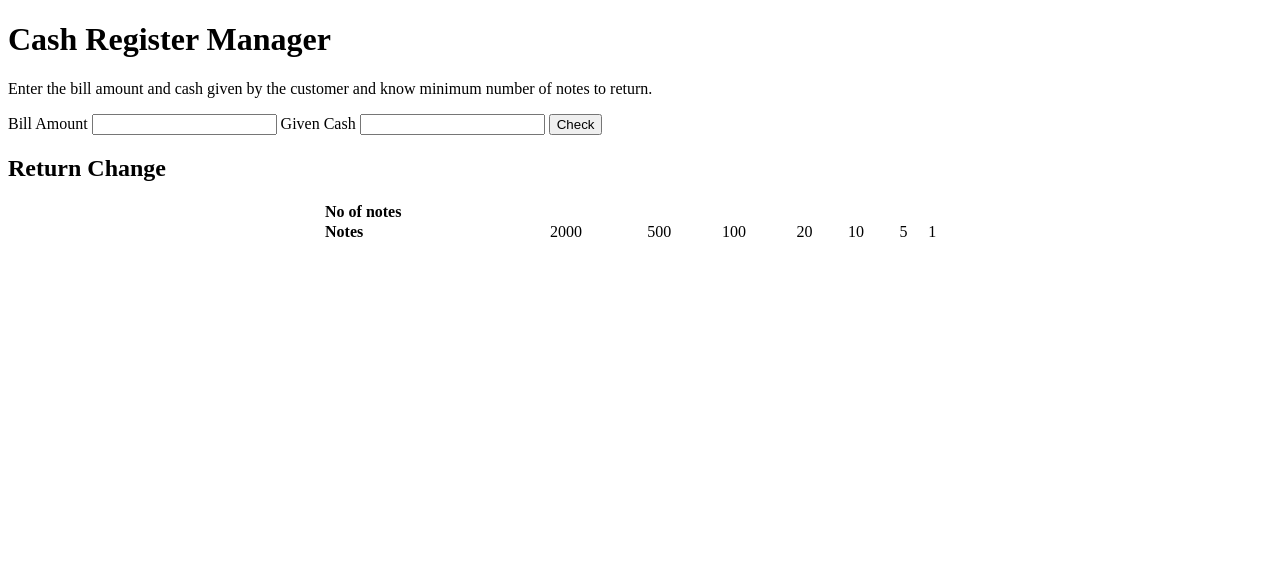
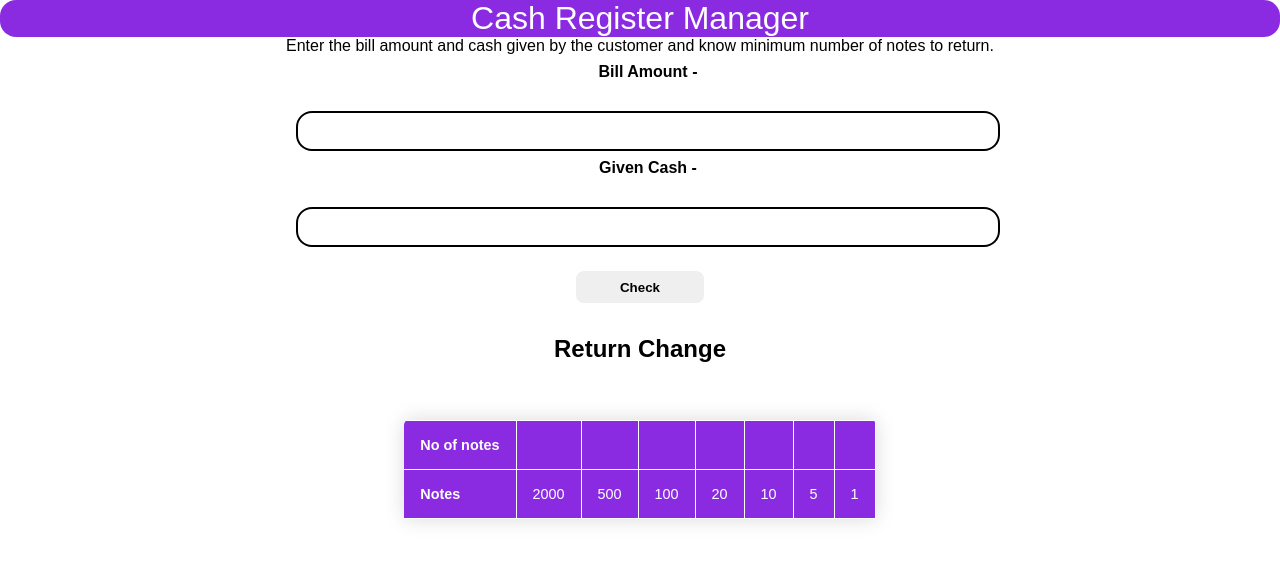
Before and after one commit to deepeshgotiya/cash-register-app, a plain HTML site: page index.html in a window 1280 px wide. Drawn offline with Linux system fonts and the light colour scheme; a web font is replaced by a local one.

Commit message:
css-part-completed

```diff
--- a/index.html
+++ b/index.html
@@ -11,13 +11,14 @@
     <h1>Cash Register Manager</h1>
     <p>Enter the bill amount and cash given by the customer and know minimum number of notes to return.</p>
     <div class="inputDiv">
-        <label for="bill-amt-input"></label>Bill Amount</label>
+        <label for="bill-amt-input">Bill Amount - </label>
         <input type="number" id="bill-amt-input">
-        <label for="cash-given-input">Given Cash</label>
+        <label for="cash-given-input">Given Cash -</label>
         <input type="number" id="cash-given-input">
         <button id="checkBtn">Check</button>
         <p id="errorMsg"></p>
-        <h2>Return Change</h2>
+        <h2>Return Change  </h2>
+        <div class="table-output">
             <table class="notes-table">
                 <tr>
                     <th>No of notes</th>
@@ -41,6 +42,7 @@
                 </tr>
             </table>
         </div>
+    </div>
     <script src="cashRegister.js"></script>
 </body>
 </html>
--- a/style.css
+++ b/style.css
@@ -1,13 +1,84 @@
+@import url('https://fonts.googleapis.com/css2?family=Shippori+Antique+B1&display=swap');
+*{
+    font-family: 'Shippori Antique B1', sans-serif;
+    margin: 0;
+    padding: 0;
+    box-sizing: border-box;
+}
 .notes-table{
-    width: 50%;
-    text-align: justify;
     border-collapse: collapse;
-    margin: auto;
+    margin: 25px 0;
+    font-size: 0.9em;
+    min-width: 400px;
+    border-radius: 5px 5px 0 0;
+    overflow: hidden;
+    box-shadow: 0 0 20px rgba(0, 0, 0, 0.15);
+  }
+.notes-table tr{
+    background-color: blueviolet;
+    color: white;
+    text-align: left;
+    font-weight: lighter;
+}
+.notes-table th , .notes-table td{
+    padding: 1rem 1rem;
+    border-bottom: 1px solid white;
+}
+.notes-table td{
+    border: 1px solid white;
 }
 .inputDiv{
     display: block;
     margin: auto;
+    text-align: center;
 }
 #errorMsg{
     display: block;
 }
+h1{
+    text-align: center;
+    background-color: blueviolet;
+    color: white;
+    font-weight: lighter;
+    border-radius: 1rem;
+}
+h2{
+    padding: 2rem;
+}
+label,input{
+    display: block;
+    width: 100%;
+    height: 5vh;
+    font-weight: bold;
+    margin: 0.5rem 0.5rem;
+}
+.inputDiv{
+    display: block;
+    margin: auto;
+    width: 55%;
+}
+input{
+    border: 2px solid black;
+    border-radius: 1rem;
+}
+#checkBtn{
+    height: 2rem;
+    width: 8rem;
+    border: none;
+    font-weight: bold;
+    border-radius: 0.5rem;
+    margin-top: 1rem;
+}
+
+#checkBtn:hover{
+    background-color: blueviolet;
+    color: white;
+    font-weight: lighter;
+}
+.table-output{
+    display: flex;
+    place-content: center;
+}
+p{
+    text-align: center;
+}
```
Lines whose indentation alone changed are shown as unchanged.
